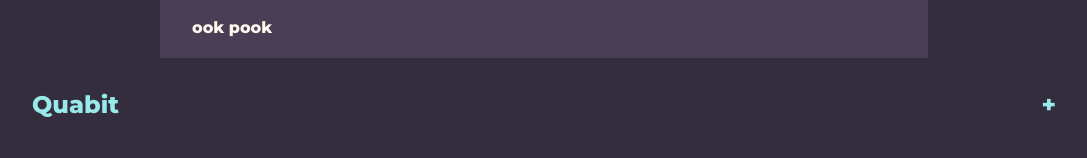
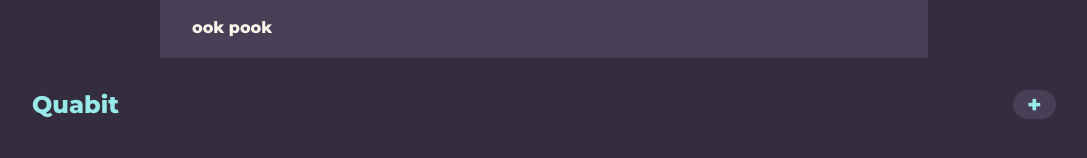
Before and after one commit to imas234/quabit-pwa, a React (Create React App) app: page / in a window 1280 px wide. Shown: the part 634-792 px from the top of the page, without its empty margins (96-1183 px from the left). Built offline with nearby package versions, Linux system fonts and the light colour scheme; the HTML template or start-up script is replaced by a standard one.

Commit message:
add button, other aesthetic changes

```diff
--- a/src/App.css
+++ b/src/App.css
@@ -6,9 +6,6 @@
   --accent-color: #98E9E9;
   --card: #483E55;
   --card-active: #537979;
-  --scrollbar-thumb: #483E55;
-  --scrollbar: #2e2736;
-
 }
 
 body{
@@ -18,7 +15,7 @@ body{
 }
 
 .deck-area{
-  height: 100%;
+  /* background-color: var(--bg-color); */
   display: flex;
   flex-direction: column;
   justify-content: center;
@@ -29,22 +26,22 @@ body{
   display: flex;
   flex-direction: column;
   align-items: center;
+  overflow-y: auto;
+  height: 80vh;
+  width: 75vw;
   padding: 1em;
   margin-top: 1.25em;
   margin-bottom: 0.5em;
-  height: 80vh;
-  width: 75vw;
-  overflow-y: auto;
 }
 
 .card-container::-webkit-scrollbar {
   width: 0.25em;
-  background-color: var(--scrollbar);
+  background-color: var(--card);
   border-radius: 4px;
 }
 
 .card-container::-webkit-scrollbar-thumb {
-  background-color: var(--scrollbar-thumb);
+  background-color: var(--accent-color);
   border-radius: 4px;
 }
 
@@ -55,12 +52,6 @@ body{
   width: 55vw;
   height: auto;
   padding: 2em;
-  box-shadow:
-    0 2.2px 2.5px rgba(52, 45, 61, 0.005),
-    0 2.9px 5.6px rgba(52, 45, 61, 0.009),
-    0 3.2px 9.3px rgba(52, 45, 61, 0.012),
-    0 3.4px 14.1px rgba(52, 45, 61, 0.014)
-  ;
   cursor: pointer;
   transition: all 300ms ease-in-out;
 }
@@ -88,16 +79,25 @@ body{
 .app-bar{
   display: flex;
   flex-direction: row;
-  width: 80vw;
+  justify-content: space-between;
+  align-items: center;
   color: var(--accent-color);
   font-size: 1.5rem;
   font-weight: 800;
+  width: 80vw;
   padding: 1em;
-  /* padding-top: 1.25em; */
 }
 
 .add-button{
-  margin-left: auto;
+  padding: 0.002em 0.6em;
+  border-radius: 1em;
+  background-color: var(--card);
+  transition: all 300ms ease-in-out;
+}
+
+.add-button:active{
+  background-color: var(--card-active);
+  transition: all 100ms;
 }
 
 .no-select {
```
Also changed, not shown: public/manifest.json.
